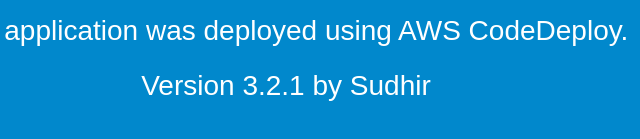
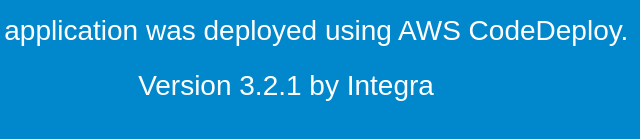
Before and after one commit to sudhirr4u/sudhirrepo, a plain HTML site: page index.html in a window 1280 px wide. Shown: the part 135-274 px from the top of the page, 354-994 px from the left. Drawn offline with Linux system fonts and the light colour scheme.

Commit message:
commit by integra

```diff
--- a/index.html
+++ b/index.html
@@ -28,7 +28,7 @@
   <div align="center">
     <h1>Welcome</h1>
     <h2>This application was deployed using AWS CodeDeploy.</h2>
-<h2>Version 3.2.1 by Sudhir</h2>
+<h2>Version 3.2.1 by Integra</h2>
     <p></p>
   </div>
 </body>
```
